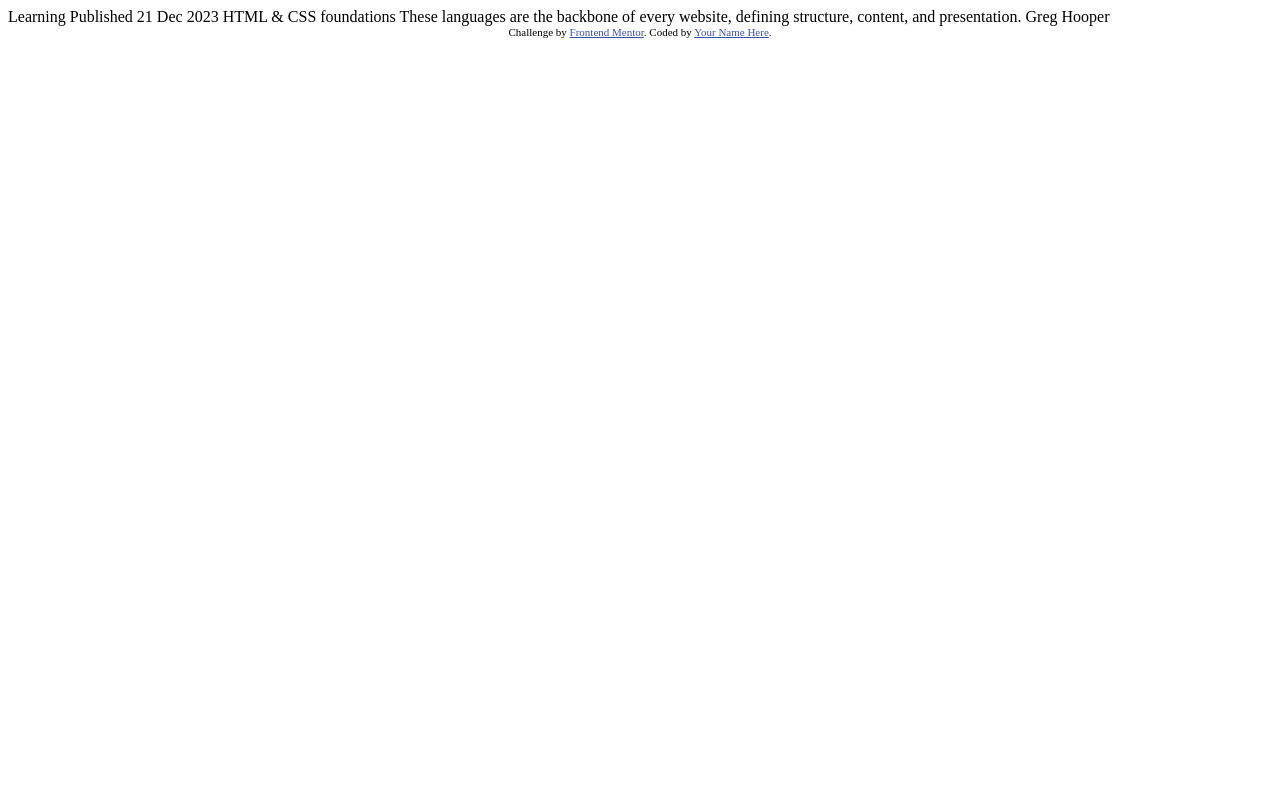
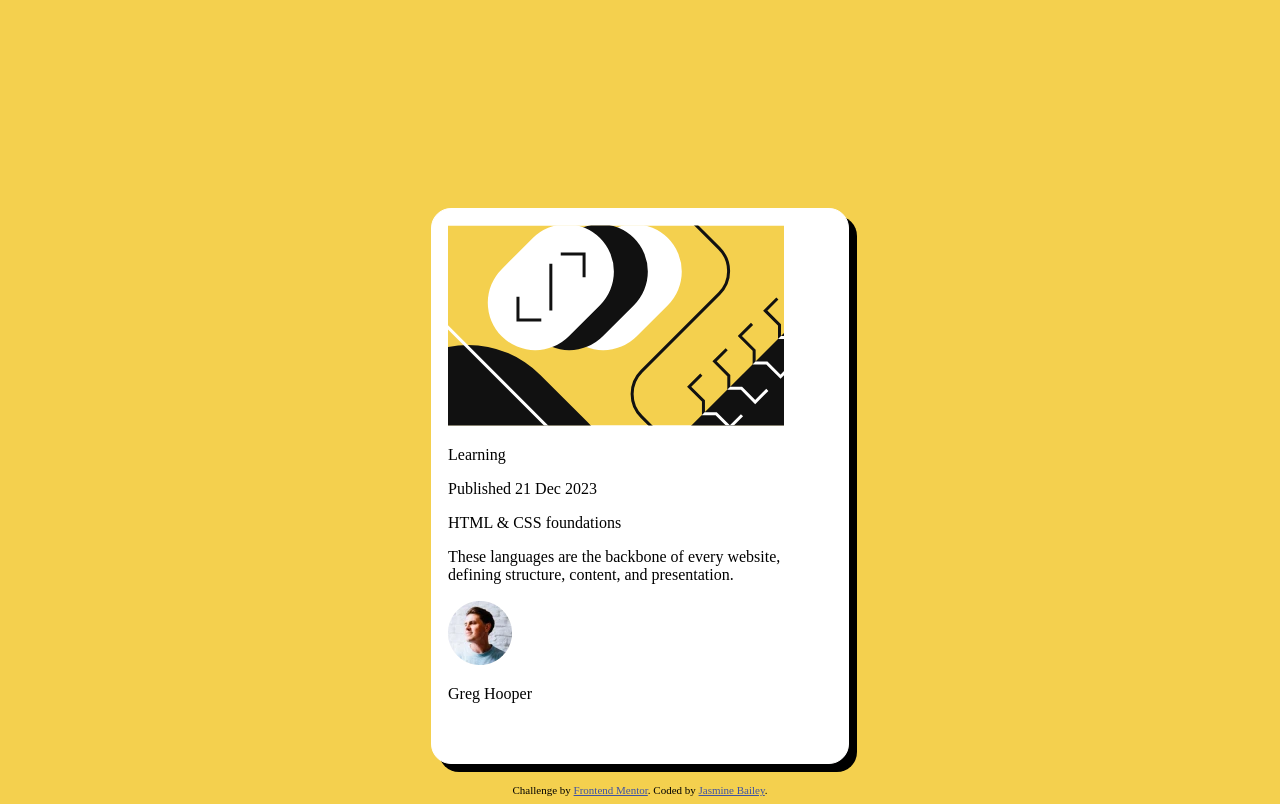
Before and after one commit to baileyjas4/bloglab2, a plain HTML site: page index.html in a window 1280 px wide. Drawn offline with Linux system fonts and the light colour scheme.

Commit message:
added backround color and div

```diff
--- a/index.html
+++ b/index.html
@@ -3,32 +3,36 @@
 <head>
   <meta charset="UTF-8">
   <meta name="viewport" content="width=device-width, initial-scale=1.0"> <!-- displays site properly based on user's device -->
+<link rel="stylesheet" href="/style.css" />
 
-  <link rel="icon" type="image/png" sizes="32x32" href="./assets/images/favicon-32x32.png">
+<link rel="icon" type="image/png" sizes="32x32" href="./assets/images/favicon-32x32.png">
 
   <title>Frontend Mentor | Blog preview card</title>
 
-  <!-- Feel free to remove these styles or customise in your own stylesheet 👍 -->
-  <style>
-    .attribution { font-size: 11px; text-align: center; }
-    .attribution a { color: hsl(228, 45%, 44%); }
-  </style>
+
 </head>
 <body>
+<div class="main">
+<div id="logo">
+  <img src="./assets/images/illustration-article.svg">
+</div>
+<div class="ptext">
+  <p id="learning">Learning</p>
 
-  Learning
+  <p id="published">Published 21 Dec 2023</p>
 
-  Published 21 Dec 2023
+  <p id="foundations">HTML & CSS foundations</p>
 
-  HTML & CSS foundations
-
-  These languages are the backbone of every website, defining structure, content, and presentation.
-
-  Greg Hooper
-
+  <p id="languages">These languages are the backbone of every website, defining structure, content, and presentation.</p>
+  </div>
+  <div class="image">
+    <img src="./assets/images/image-avatar.webp">
+  <p>Greg Hooper</p>
+  </div>
+  </div>
   <div class="attribution">
     Challenge by <a href="https://www.frontendmentor.io?ref=challenge" target="_blank">Frontend Mentor</a>.
-    Coded by <a href="#">Your Name Here</a>.
+    Coded by <a href="#">Jasmine Bailey</a>.
   </div>
 </body>
 </html>
--- /dev/null
+++ b/style.css
@@ -0,0 +1,23 @@
+
+    .attribution { font-size: 11px; text-align: center;
+    margin-top: 20px}
+    .attribution a { color: hsl(228, 45%, 44%); }
+
+    body{
+        background-color: rgba(244, 208, 78, 1);
+    display: flex;
+    flex-direction: column;
+    justify-content: center;
+    align-items: center;
+    }
+
+    .main{
+        width: 384px;
+    height: 522px;
+    margin-top: 200px;
+    border: solid rgb(255, 255, 255) 1px;
+    border-radius: 20px;
+    background-color: white;
+    padding: 16px;
+    box-shadow: 8px 8px black;
+    }
```
